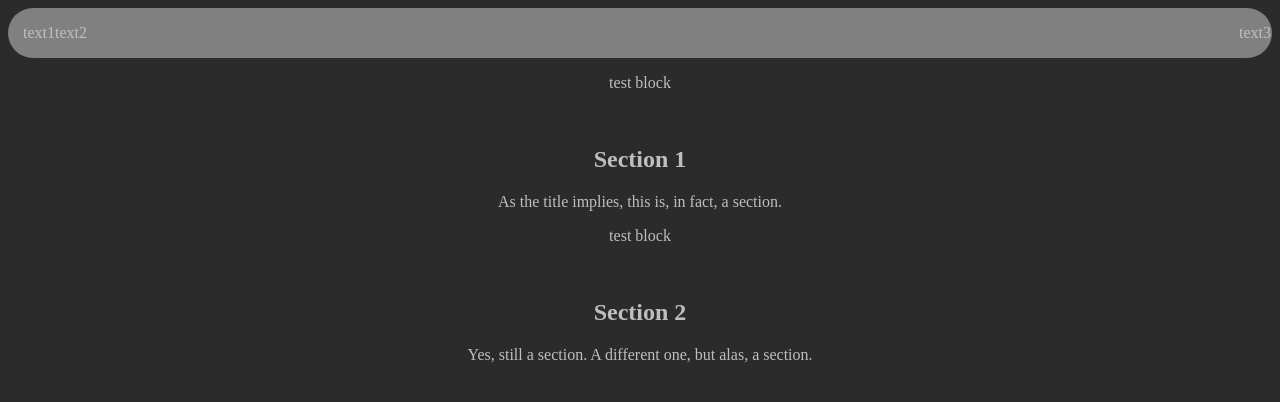
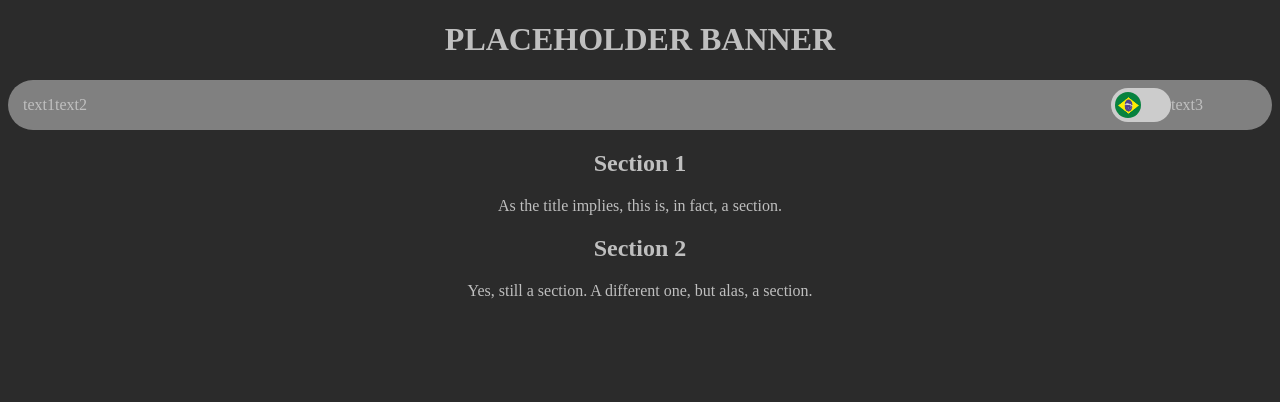
Before and after one commit to Terrible-Developer/dev-portfolio, an Angular app: page / in a window 1280 px wide. Shown: the top 402 px of the page. Built offline with nearby package versions, Linux system fonts and the light colour scheme.

Commit message:
Muita coisa, já melhorando a estrutura da navbar, começando a estrutura de mudar linguagem nos infoblocks, e fazendo esse toggle com desenho e animação

```diff
--- a/src/app/app.component.html
+++ b/src/app/app.component.html
@@ -1,7 +1,11 @@
 <div id="page" >
+  <h1>PLACEHOLDER BANNER</h1>
   <div id="bar">
     <app-topbar></app-topbar>
   </div>
-  <app-infoblock sectionTitle="Section 1" sectionContent="As the title implies, this is, in fact, a section."></app-infoblock>
-  <app-infoblock sectionTitle="Section 2" sectionContent="Yes, still a section. A different one, but alas, a section."></app-infoblock>
+  <div id="introduction">
+
+  </div>
+  <app-infoblock isTranslated=true sectionTitle="Setor 1" sectionTitleEN="Section 1" sectionContent="Este é o setor 1." sectionContentEN="As the title implies, this is, in fact, a section."></app-infoblock>
+  <app-infoblock isTranslated=true sectionTitle="Setor 2" sectionTitleEN="Section 2" sectionContent="E este é o setor 2" sectionContentEN="Yes, still a section. A different one, but alas, a section."></app-infoblock>
 </div>
--- a/src/app/app.component.ts
+++ b/src/app/app.component.ts
@@ -1,4 +1,6 @@
 import { Component } from '@angular/core';
+
+
 
 @Component({
   selector: 'app-root',
@@ -7,4 +9,11 @@ import { Component } from '@angular/core';
 })
 export class AppComponent {
   title = 'portfolio';
+
+  globalTranslation = false;
+
+  changeLanguage(e): void {
+    e.preventDefault();
+    this.globalTranslation = !this.globalTranslation;
+  }
 }
--- a/src/app/infoblock/infoblock.component.html
+++ b/src/app/infoblock/infoblock.component.html
@@ -1,6 +1,4 @@
 <div>
-  <p>test block</p>
-  <br/>
-  <h2>{{sectionTitle}}</h2>
-  <p>{{sectionContent}}</p>
+  <h2>{{!isTranslated ? sectionTitle : sectionTitleEN}}</h2>
+  <p>{{!isTranslated ? sectionContent : sectionContentEN}}</p>
 </div>
--- a/src/app/infoblock/infoblock.component.ts
+++ b/src/app/infoblock/infoblock.component.ts
@@ -7,13 +7,19 @@ import { Component, Input, OnInit } from '@angular/core';
 })
 export class InfoblockComponent implements OnInit {
 
-  //constructor() { }
   @Input('sectionTitle')
   sectionTitle = '';
+  @Input('sectionTitleEN')
+  sectionTitleEN = '';
   @Input('sectionContent')
   sectionContent = '';
+  @Input('sectionContentEN')
+  sectionContentEN = '';
+  @Input('isTranslated')
+  isTranslated = false;
 
   ngOnInit(): void {
+    console.log(this.isTranslated);
   }
 
 }
--- a/src/app/topbar/topbar.component.html
+++ b/src/app/topbar/topbar.component.html
@@ -4,6 +4,10 @@
     <p>text2</p>
   </div>
   <div id="rightItems">
+    <label id="langToggle">
+      <input type="checkbox" (click)="changeLanguageOnClick()">
+      <span class="slider round"></span>
+    </label>
     <p>text3</p>
   </div>
 </div>
--- a/src/app/topbar/topbar.component.sass
+++ b/src/app/topbar/topbar.component.sass
@@ -13,4 +13,75 @@
 #rightItems
   display: flex
   flex-direction: row
-  margin-left: 90vw
+  margin-left: 80vw
+
+#languageButton
+  color: white
+  background-color: #00b0b0
+  border-radius: 25px
+
+#langToggle
+  position: relative
+  display: inline-block
+  width: 60px
+  height: 34px
+  margin-top: 8px
+
+  input:
+    opacity: 0
+    width: 0
+    height: 0
+
+.slider
+  position: absolute
+  cursor: pointer
+  top: 0
+  left: 0
+  right: 0
+  bottom: 0
+  background-color: #ccc
+  -webkit-transition: .4s
+  transition: .4s
+
+  &:before
+    position: absolute
+    content: ""
+    height: 26px
+    width: 26px
+    left: 4px
+    bottom: 4px
+    background-image: url("../../assets/brflag.jpg")
+    background-size: contain
+    background-repeat: no-repeat
+    background-size: 27px 27px
+    background-color: white
+    -webkit-transition: .4s
+    transition: .4s
+
+  &.round
+    border-radius: 34px
+    &:before
+      border-radius: 50%
+    &:after
+      border-radius: 50%
+
+input
+  &:checked + .slider
+    background-color: #2196F3
+    &:before
+      position: absolute
+      content: ""
+      height: 26px
+      width: 26px
+      left: 4px
+      bottom: 4px
+      background-image: url("../../assets/usflag.png")
+      background-size: contain
+      background-repeat: no-repeat
+      background-size: 27px 27px
+  &:focus + .slider
+    box-shadow: 0 0 1px #2196F3
+  &:checked + .slider:before
+    -webkit-transform: translateX(26px)
+    -ms-transform: translateX(26px)
+    transform: translateX(26px)
--- a/src/app/topbar/topbar.component.ts
+++ b/src/app/topbar/topbar.component.ts
@@ -1,4 +1,4 @@
-import { Component, OnInit } from '@angular/core';
+import { Component, OnInit, Output, EventEmitter } from '@angular/core';
 
 @Component({
   selector: 'app-topbar',
@@ -12,4 +12,8 @@ export class TopbarComponent implements OnInit {
   ngOnInit(): void {
   }
 
+  changeLanguageOnClick(): void {
+    console.log('nyes');
+  }
+
 }
```
Also changed, not shown: src/assets/brflag.jpg (added), src/assets/usflag.png (added).
